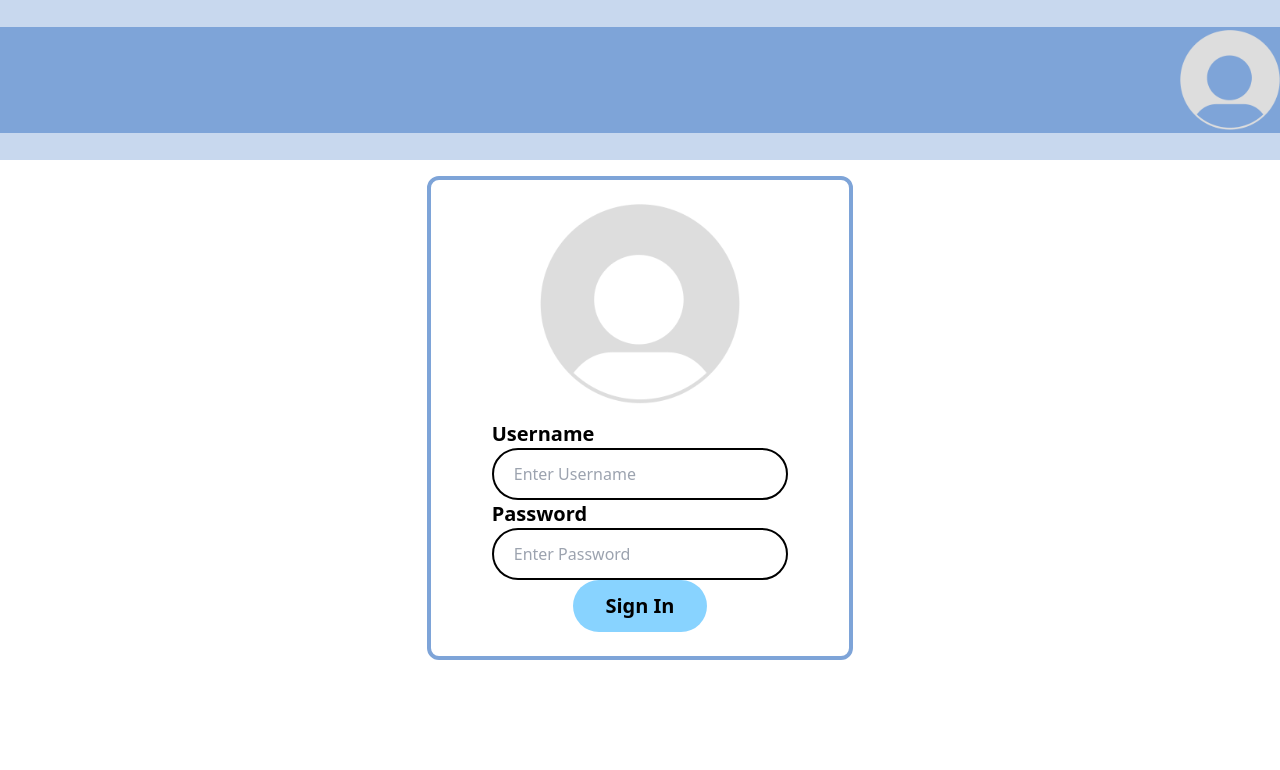
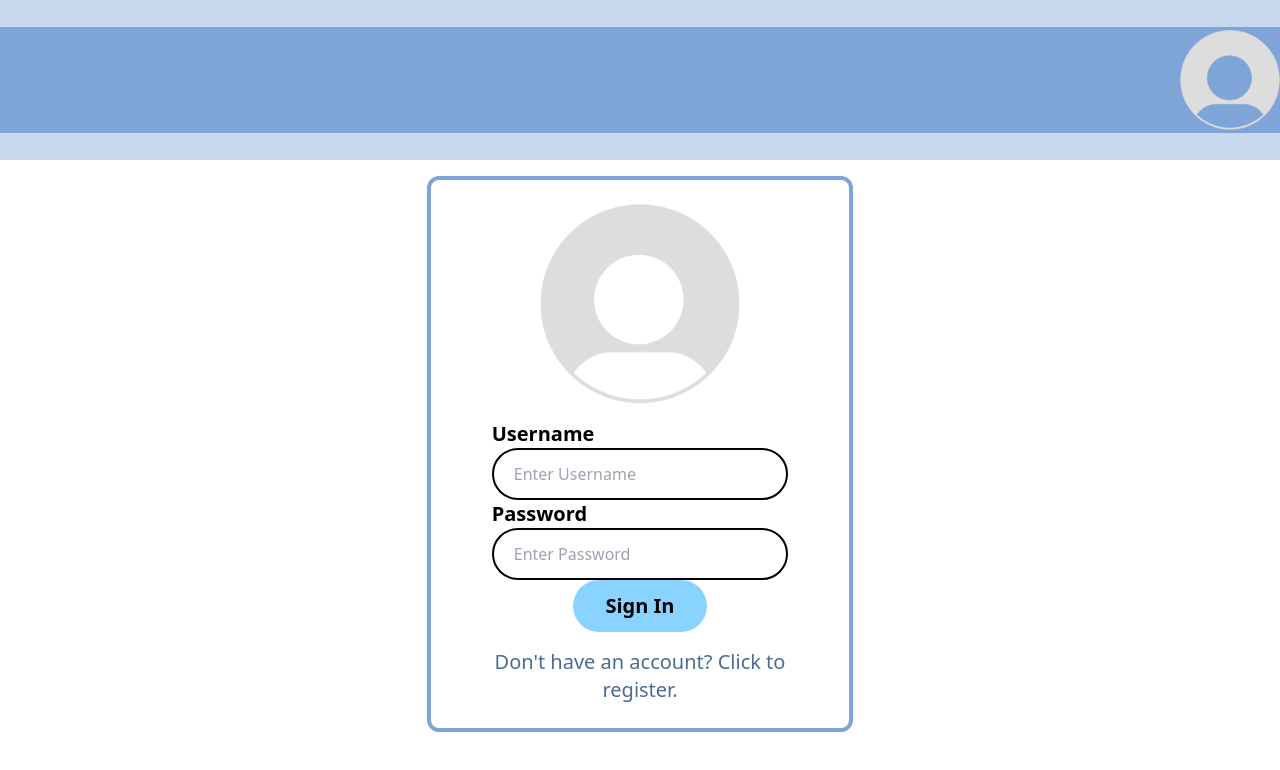
Before and after one commit to JrodanDiaz/swe1-mock, a React (Vite) app in the folder client/: page / in a window 1280 px wide. Shown: the top 770 px of the page. Built offline with nearby package versions, Linux system fonts and the light colour scheme.

Commit message:
working: register new users

```diff
--- a/client/src/components/LoginForm.tsx
+++ b/client/src/components/LoginForm.tsx
@@ -3,12 +3,13 @@ import Input from "./Input";
 import Button from "./Button";
 import DefaultProfilePic from "./DefaultProfilePic";
 import { Link, useNavigate } from "react-router-dom";
-import { getJWT, getReports, loginUser, setJWT } from "../utilts";
+import { getJWT, getReports, loginUser, registerUser, setJWT } from "../utilts";
 import { useSetUser } from "./UserContext";
 
 export default function LoginForm() {
   const [username, setUsername] = useState("");
   const [password, setPassword] = useState("");
+  const [registerMode, setRegisterMode] = useState(false);
   const updateUserContext = useSetUser();
   const navigate = useNavigate();
 
@@ -28,12 +29,43 @@ export default function LoginForm() {
       });
   };
 
-  return (
-    <>
-      <div className="flex flex-col justify-center items-center gap-4 border-4 rounded-xl p-6 border-main-blue w-1/3">
-        <DefaultProfilePic height={200} width={200} />
+  const registerSubmit = (e: React.ChangeEvent<HTMLFormElement>) => {
+    console.log("Attempting register");
+    e.preventDefault();
+    registerUser({ username: username, password: password })
+      .then((token) => {
+        console.log(`Succesfully registered user: ${token}`);
+        setJWT(token, username);
+        updateUserContext({ username: username, isAdmin: false });
+      })
+      .catch((err) => {
+        console.log(`Error: ${err}`);
+      });
+  };
+
+  const loginForm = () => (
+    <form onSubmit={handleSubmit} className=" w-4/5 flex flex-col items-center justify-center">
+      <div>
+        <label className="text-xl text-black font-bold">Username</label>
+        <Input onChange={setUsername} value={username} placeholder="Enter Username" />
+      </div>
+
+      <div>
+        <label className="text-xl text-black font-bold">Password</label>
+        <Input
+          onChange={setPassword}
+          value={password}
+          placeholder="Enter Password"
+          type="password"
+        />
+      </div>
+      <Button text="Sign In" submit={true} />
+    </form>
+  );
+
+  const registerForm = () => (
     <form
-          onSubmit={handleSubmit}
+      onSubmit={registerSubmit}
       className=" w-4/5 flex flex-col items-center justify-center"
     >
       <div>
@@ -50,8 +82,23 @@ export default function LoginForm() {
           type="password"
         />
       </div>
-          <Button text="Sign In" submit={true} />
+      <Button text="Register" submit={true} />
     </form>
+  );
+
+  return (
+    <>
+      <div className="flex flex-col justify-center items-center gap-4 border-4 rounded-xl p-6 border-main-blue w-1/3">
+        <DefaultProfilePic height={200} width={200} />
+        {registerMode ? registerForm() : loginForm()}
+        <button
+          onClick={() => setRegisterMode(!registerMode)}
+          className="text-xl text-main-dblue"
+        >
+          {!registerMode
+            ? "Don't have an account? Click to register."
+            : "Have an account? Click to log in."}
+        </button>
       </div>
     </>
   );
```
Lines whose indentation alone changed are shown as unchanged.
